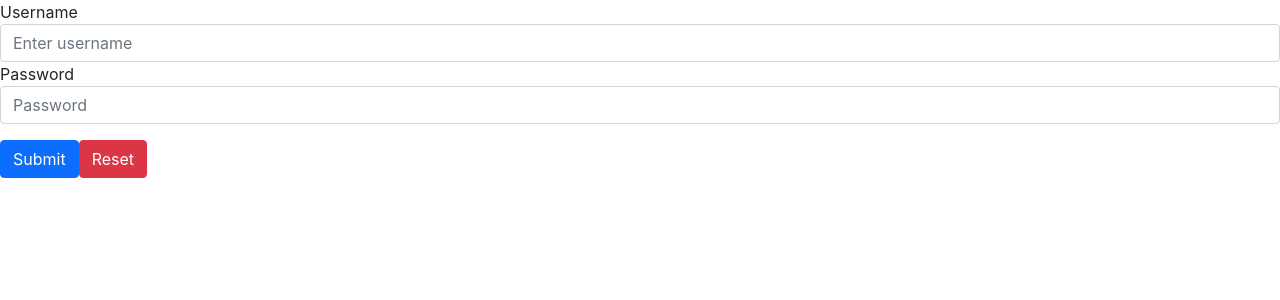
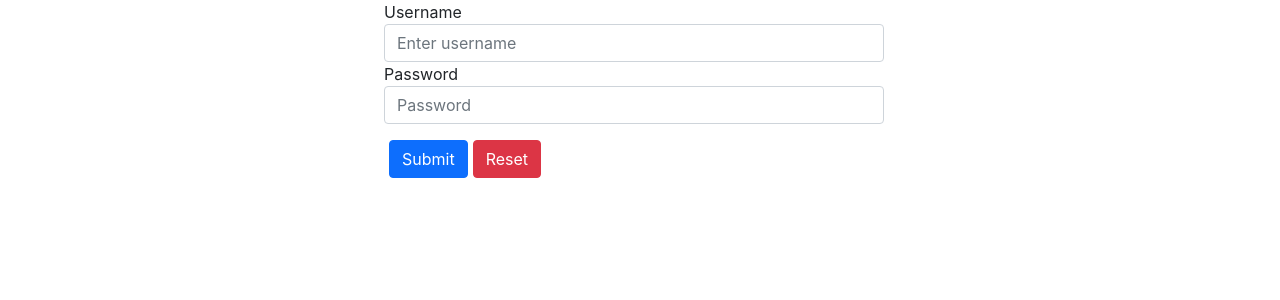
Before and after one commit to jenishrijal/react-demo-app, a React (Create React App) app: page / in a window 1280 px wide. Shown: the top 300 px of the page. Built offline with nearby package versions, Linux system fonts and the light colour scheme.

Commit message:
added css to display inputs and button on center of page.

```diff
--- a/src/App.css
+++ b/src/App.css
@@ -28,6 +28,16 @@
   color: #61dafb;
 }
 
+.form-group, .clickbtn, .card {
+  width: 500px;
+  margin-left: 30%;
+}
+
+button{
+  margin-left: 5px;
+}
+
+
 @keyframes App-logo-spin {
   from {
     transform: rotate(0deg);
```
